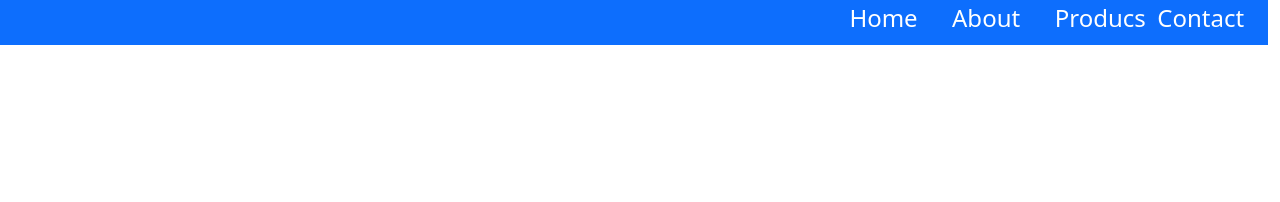
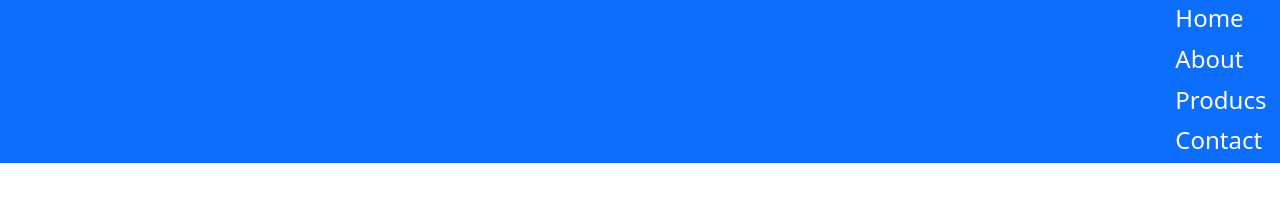
Before and after one commit to SirbB12/Bootstrap, a plain HTML site: page ex.html in a window 1280 px wide. Drawn offline with nearby package versions, Linux system fonts and the light colour scheme.

Commit message:
Modificare 2

```diff
--- a/ex.html
+++ b/ex.html
@@ -28,18 +28,18 @@
         </style>
 </head>
 <body>
-    <div class="container-fluid bg-primary row justify-content-end ">
-        <div class="col-1 ">
-        <div class="p-1 text-white"><h4>Home</h4></div>
+    <div class="container-fluid bg-primary ">
+        <div class="row justify-content-end">
+        <div class="col-1 g-1 text-white"><h4>Home</h4></div>
     </div>
-    <div class="col-1 ">
-        <div class="p-1 text-white flex-child-2"><h4>About</h4></div>
+        <div class=" row justify-content-end">
+        <div class="col-1 g-1 text-white flex-child-2"><h4>About</h4></div>
     </div>
-    <div class="col-1 ">
-        <div class="p-1 text-white flex-child-3"><h4>Producs</h4></div>
+        <div class="row justify-content-end">
+        <div class="col-1 g-1 text-white flex-child-3"><h4>Producs</h4></div>
     </div>
-    <div class="col-1">
-        <div class="p-1 text-white flex-child-4"><h4>Contact</h4></div>
+<div class="row justify-content-end">
+        <div class="col-1 g-1 text-white flex-child-4"><h4>Contact</h4></div>
     </div>
     </div>
 
```
